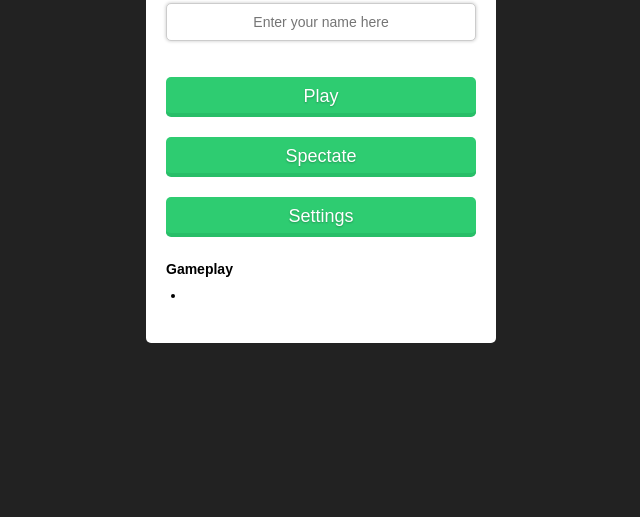
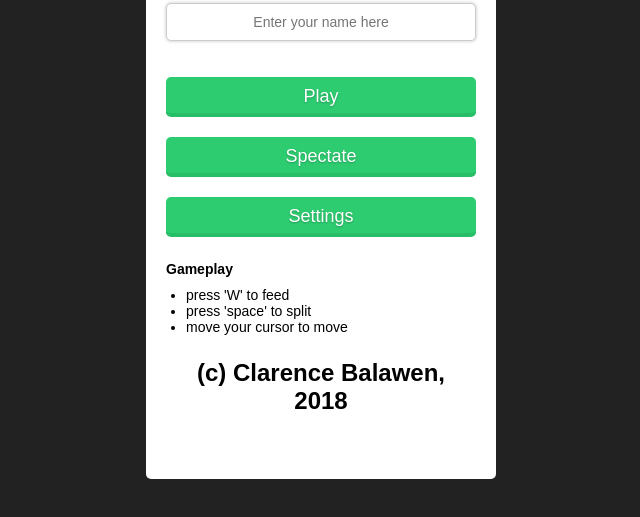
Before and after one commit to garbage-audit/agarIO, a website built with webpack: page src/client/index.html in a window 1280 px wide. Shown: the part 193-710 px from the top of the page, without its empty margins (319-959 px from the left). Built offline with nearby package versions, Linux system fonts and the light colour scheme.

Commit message:
Update index.html

```diff
--- a/src/client/index.html
+++ b/src/client/index.html
@@ -49,7 +49,10 @@
             <div id="instructions">
                 <h3>Gameplay</h3>
                 <ul>
-                    <li></li>
+                    <li>press 'W' to feed</li>
+                    <li>press 'space' to split</li>
+                    <li>move your cursor to move</li>
+                    <p>(c) Clarence Balawen, 2018</p>
 
                 </ul>
             </div>
```
